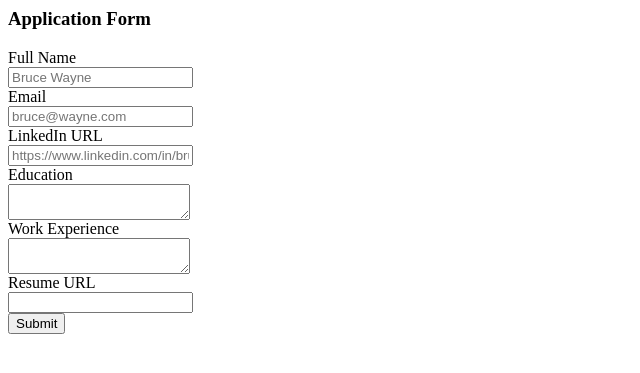
After one commit to Sabitabrata2014/Tushtu-Careers-Website-v2, a Flask app: template templates/application_form.html in a window 1280 px wide. The commit adds this page. Shown: the top 373 px of the page, without its empty margins (0-640 px from the left). Run offline with Flask 3, Linux system fonts and the light colour scheme; the template is opened without the code that fills it, so the values that code supplies are empty.

Commit message:
Added Application forms on each job and its acknowledgements

```diff
--- a/app.py
+++ b/app.py
@@ -1,4 +1,4 @@
-from flask import Flask, render_template, jsonify
+from flask import Flask, render_template, jsonify,request
 from database import load_jobs_from_db, load_job_from_db
 
 app = Flask(__name__)
@@ -22,6 +22,12 @@ def show_job(id):
   else:
     return render_template('jobpage.html',job = job, company_name="Tushtu")
 
+@app.route('/job/<id>/apply', methods=['post'])
+def apply_to_job(id):
+  data = request.form
+  job = load_job_from_db(id)
+  return render_template('application_submitted.html',application=data,job=job)
+
 
 if __name__ == '__main__':
   app.run(host='0.0.0.0', debug=True)
--- /dev/null
+++ b/templates/application_form.html
@@ -0,0 +1,39 @@
+<h3>Application Form</h3>
+
+<form action="/job/{{job["id"]}}/apply" method="post">
+
+<div class="mb-2">
+<label>Full Name</label><br>
+<input type="text" name="full_name" placeholder="Bruce Wayne">
+</div>
+
+<div class="mb-2">
+<label>Email</label><br>
+<input type="text" name="email" placeholder="bruce@wayne.com">
+</div>
+
+<div class="mb-2">
+<label>LinkedIn URL</label><br>
+<input type="text" name="linkedin_url" placeholder="https://www.linkedin.com/in/bruce-wayne/">
+</div>
+
+<div class="mb-2">
+<label>Education</label><br>
+<textarea name="education">
+</textarea>
+</div>
+
+<div class="mb-2">
+<label>Work Experience</label><br>
+<textarea name="work_experience">
+</textarea>
+</div>
+
+<div class="mb-2">
+<label>Resume URL</label><br>
+<input type="text" name="resume_url">
+</div>
+
+<input type="submit" name="submit">
+
+</form>
--- a/templates/jobpage.html
+++ b/templates/jobpage.html
@@ -34,6 +34,8 @@
 <h3>Salary</h3>
 <p>{{job.currency}}{{job.salary}}</p>
 
+{% include 'application_form.html'%}
+
 </div>
 
 {% include 'footer.html'%}
```
Also changed, not shown: templates/application_submitted.html (added, +41 -0 lines).
